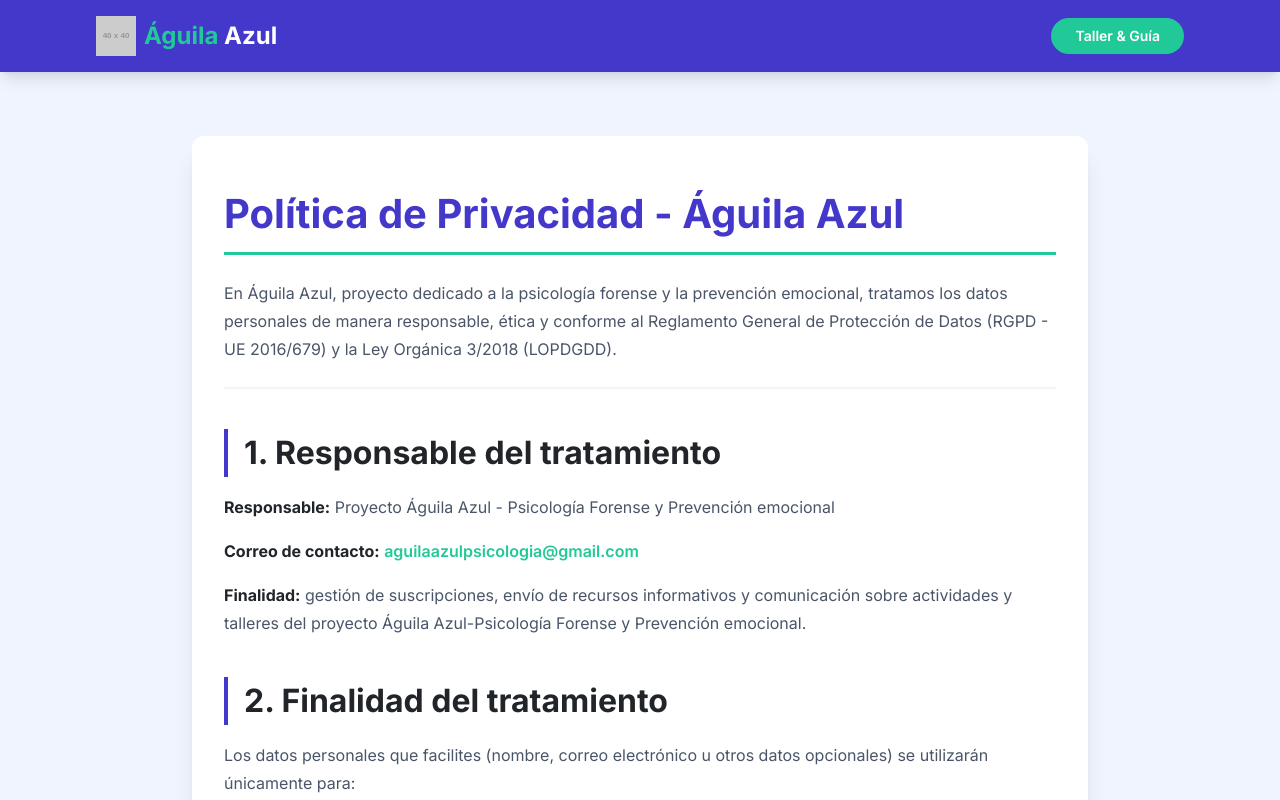
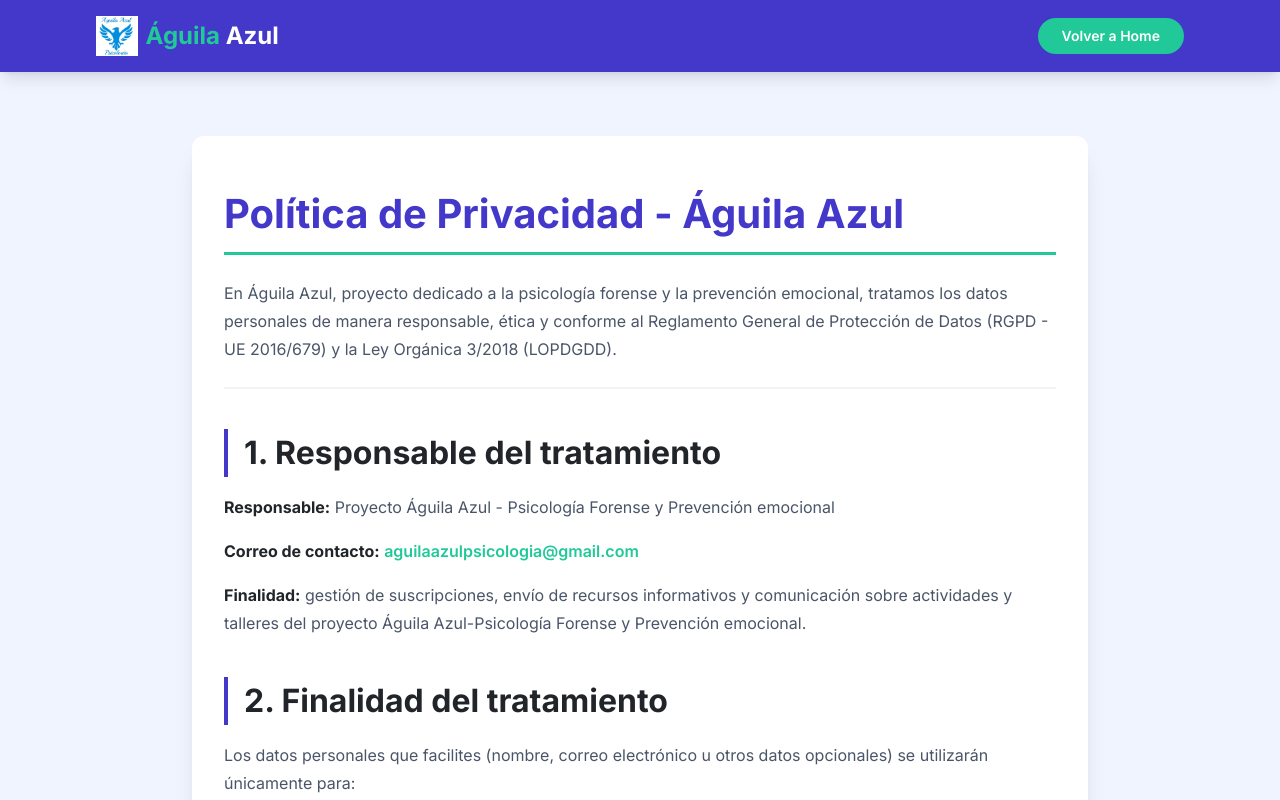
Before and after one commit to aguilaazulpsicologia/aguila, a plain HTML site: page politica.html in a window 1280 px wide. Shown: the top 800 px of the page. Drawn offline with nearby package versions, Linux system fonts and the light colour scheme; placeholder pictures from the web are drawn by us.

Commit message:
Update politica.html

```diff
--- a/politica.html
+++ b/politica.html
@@ -64,7 +64,7 @@
         <div class="max-w-6xl mx-auto px-4 sm:px-6 lg:px-8 py-4 flex justify-between items-center">
             <a href="landing_page_aguila_azul.html" class="flex items-center" aria-label="Volver al inicio">
                 <img
-                    src="https://placehold.co/40x40/FFFFFF/4338CA?text=Logo"
+                    src="assets/aguilaazulGRANDE.png"
                     alt="Logo Águila Azul"
                     class="h-10 w-auto mr-2"
                 >
@@ -73,7 +73,7 @@
                 </span>
             </a>
             <a href="landing_page_aguila_azul.html#taller-exclusivo" class="bg-accent text-white px-6 py-2 rounded-full font-semibold text-sm hover:bg-teal-400">
-                Taller & Guía
+                Volver a Home
             </a>
         </div>
     </header>
```
